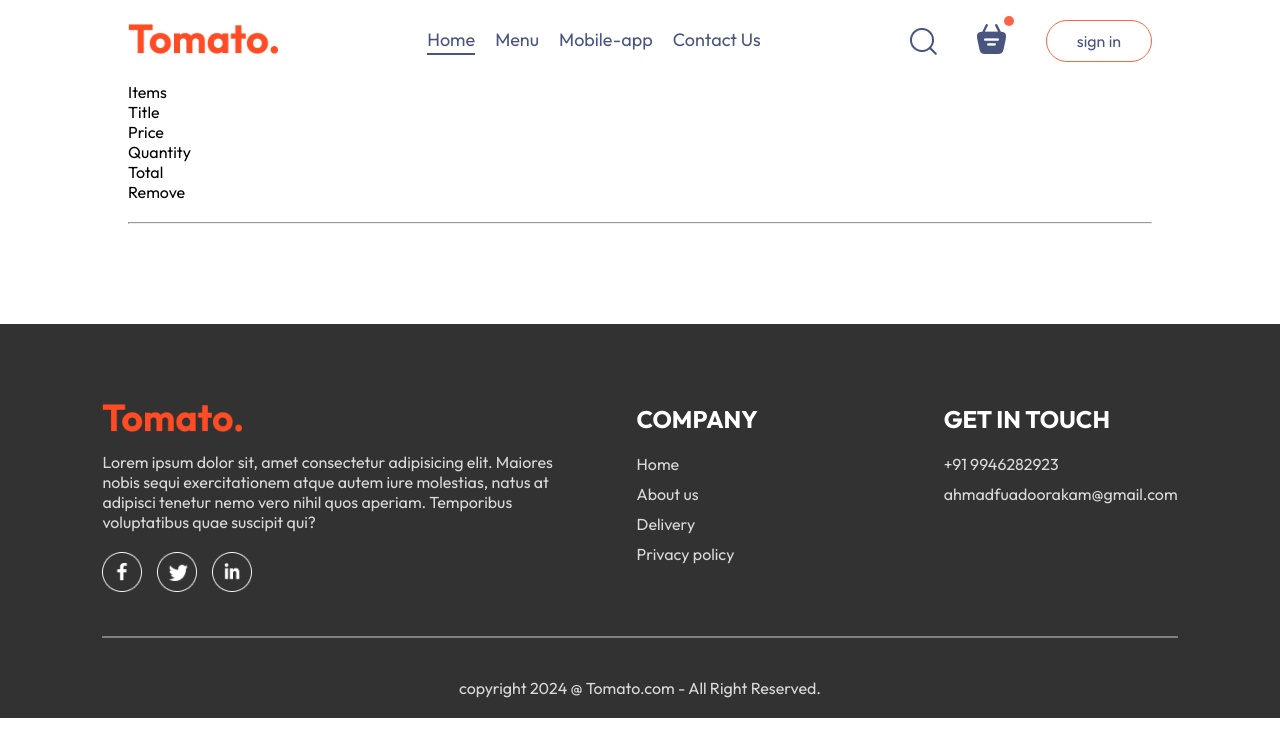
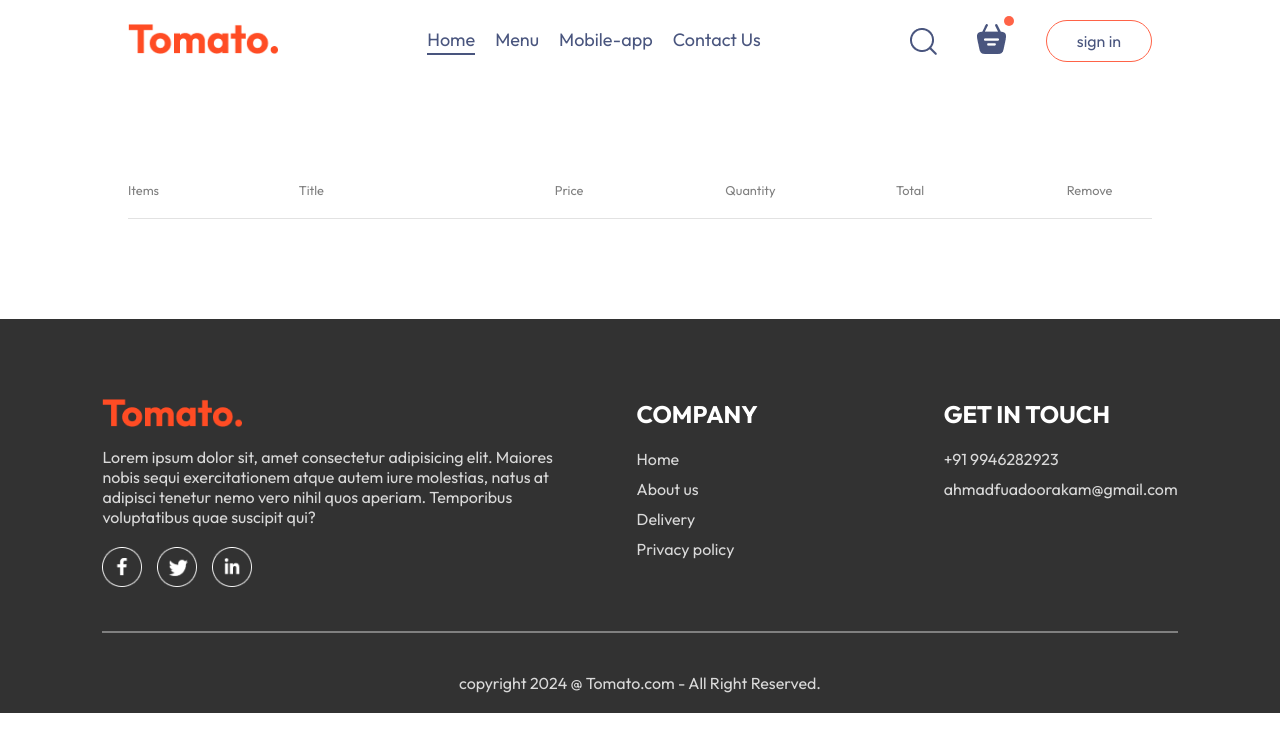
Before and after one commit to fuadofficial/Tomato, a React (Vite) app in the folder client/: page /cart in a window 1280 px wide. Shown: the top 756 px of the page. Built offline with nearby package versions, Linux system fonts and the light colour scheme.

Commit message:
added Cart page and added styles

```diff
--- a/client/src/pages/Cart/Cart.css
+++ b/client/src/pages/Cart/Cart.css
@@ -0,0 +1,29 @@
+.cart {
+    margin-top: 100px;
+}
+
+.cart-items-title {
+    display: grid;
+    grid-template-columns: 1fr 1.5fr 1fr 1fr 1fr 0.5fr;
+    color: gray;
+    font-size: max(1vw, 12px);
+}
+
+.cart-items-item {
+    margin: 10px 0px;
+    color: black;
+}
+
+.cart-items-item img {
+    width: 50px;
+}
+
+.cart hr {
+    height: 1px;
+    background-color: #e2e2e2;
+    border: none;
+}
+
+.cart-items-item .cross {
+    cursor: pointer;
+}
--- a/client/src/pages/Cart/Cart.jsx
+++ b/client/src/pages/Cart/Cart.jsx
@@ -24,8 +24,16 @@
         {food_list.map((item, index) => {
           if (cartItems[item._id] > 0) {
             return (
-              <div key={index} className="cart-item-title cart-items-item" >
-                <p>{item.name}</p>
+              <div>
+                <div key={index} className="cart-items-title cart-items-item" >
+                  <img src={item.image} alt="" />
+                  <p>{item.name}</p>
+                  <p>{item.price}</p>
+                  <p>{cartItems[item._id]}</p>
+                  <p>{item.price * cartItems[item._id]}</p>
+                  <p className='cross'>x</p>
+                </div>
+                <hr />
               </div>
             )
           }
```
